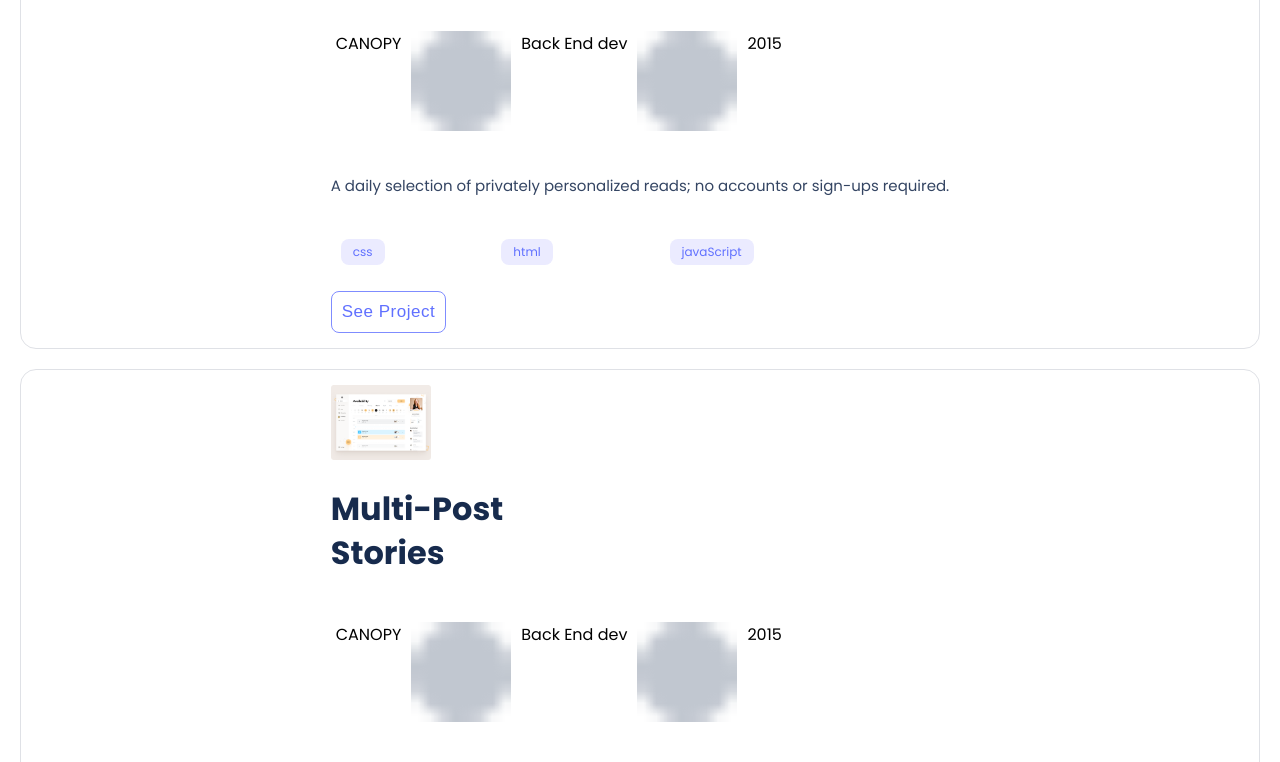
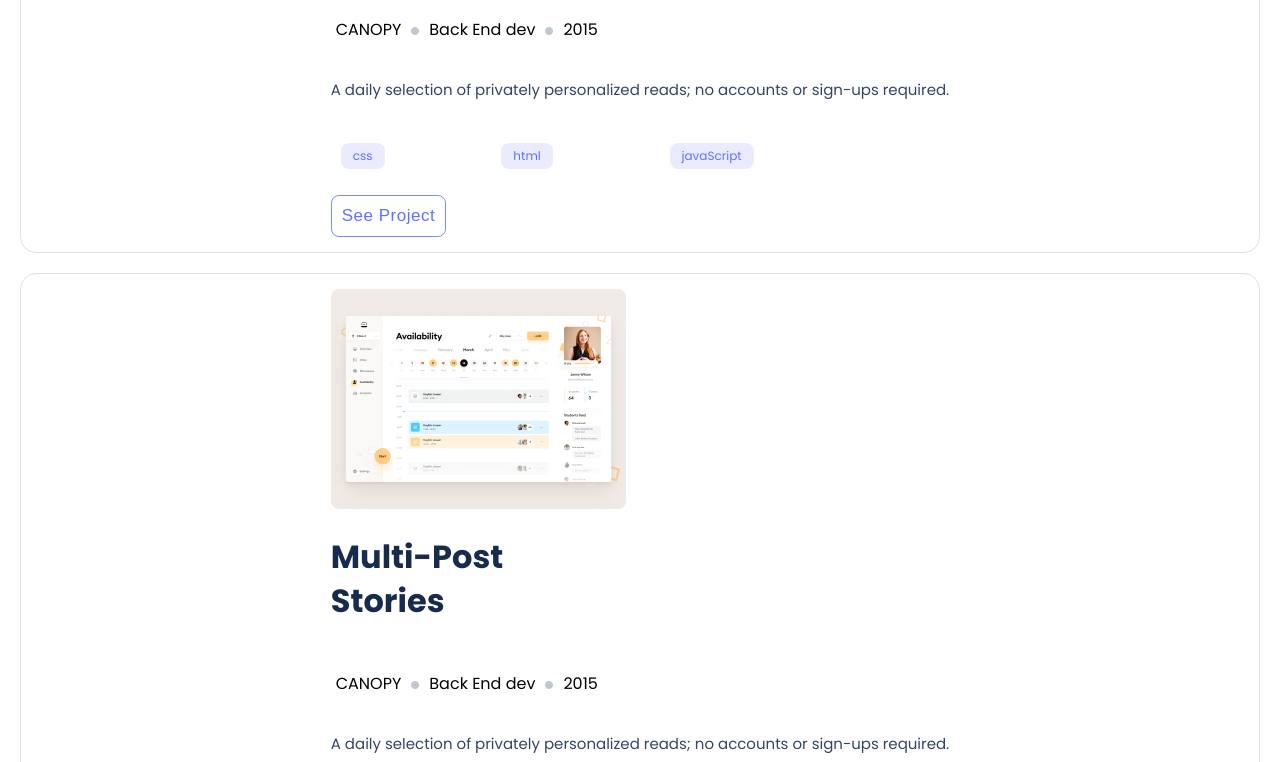
Before and after one commit to monicah79/my-personal-portfolio, a website: page index.html in a window 1280 px wide. Shown: the part 708-1470 px from the top of the page. Drawn offline with Linux system fonts and the light colour scheme.

Commit message:
update style.css

```diff
--- a/style.css
+++ b/style.css
@@ -381,7 +381,3 @@ textarea {
 .btn {
   align-self: flex-start;
 }
-
-img {
-  width: 100px;
-}
```
